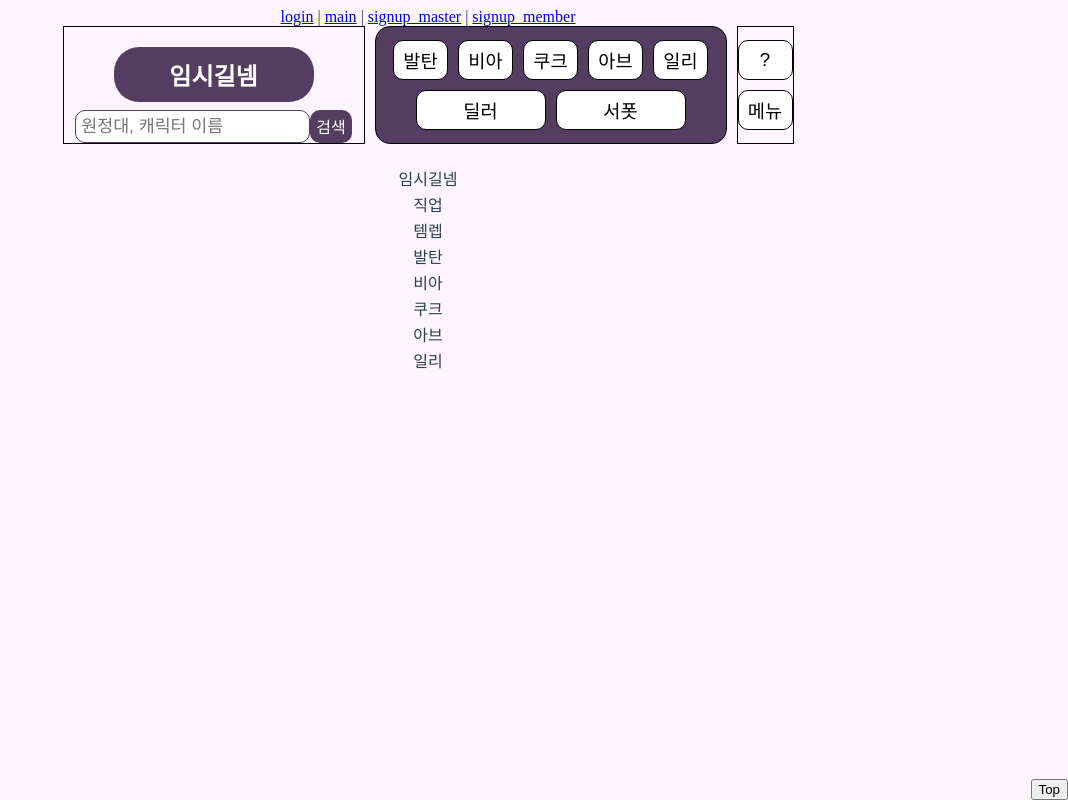
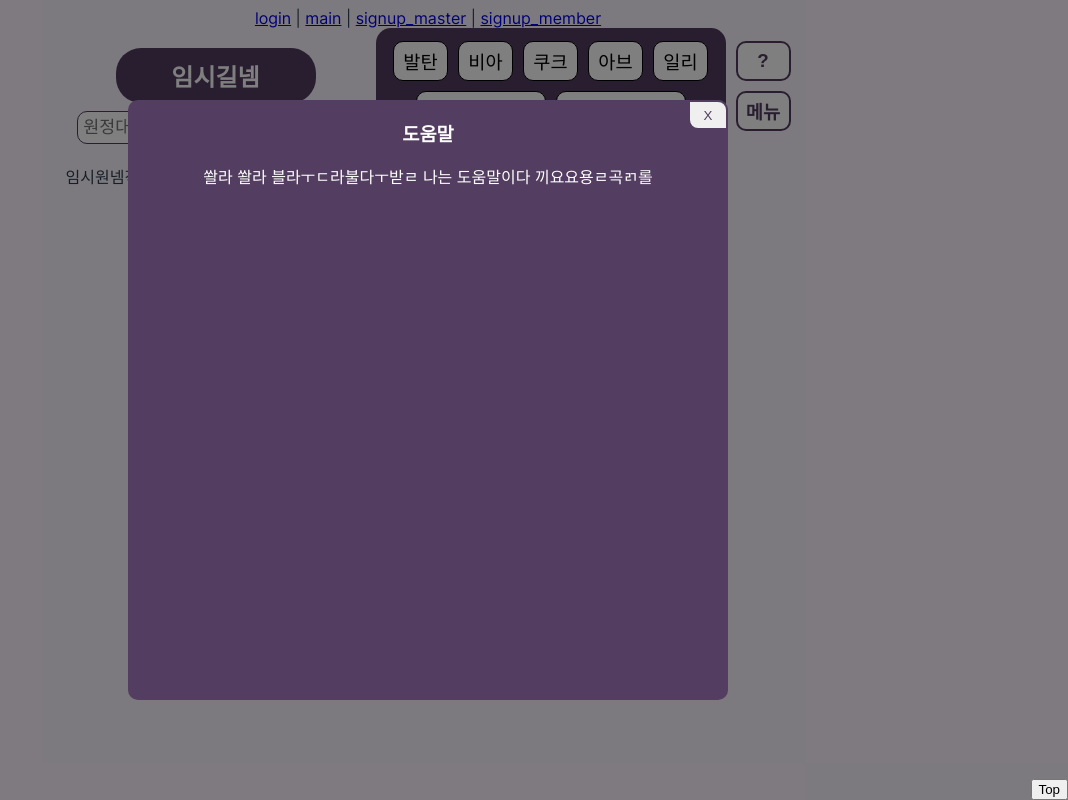
Before and after one commit to muguk04-4/lostArk_guildManager, a Vue app in the folder loagm/: page /main in a window 1280 px wide. Shown: the whole page, without its empty margins (212-1280 px from the left). Built offline with nearby package versions, Linux system fonts and the light colour scheme.

Commit message:
have to add mainView menu-modal

```diff
--- a/loagm/src/App.vue
+++ b/loagm/src/App.vue
@@ -10,8 +10,13 @@
 </template>
 
 <style>
+@font-face {
+  font-family: "Inter";
+  src: url(./fonts/Inter-VariableFont_slnt,wght.ttf) format("truetype");
+}
 body {
   background-color: rgb(252, 245, 255);
+  font-family: "Inter";
 }
 input:focus{
   outline: none;
--- a/loagm/src/views/MainView.vue
+++ b/loagm/src/views/MainView.vue
@@ -1,7 +1,8 @@
 <template>
   <!-- 도움말 모달창 -->
   <div class="modal" v-if="helpBtn == true">
-    <div>
+    <div class="help-box">
+      <button class="close">X</button>
       <h3>도움말</h3>
       <p>쏼라 쏼라 블라ㅜㄷ라불다ㅜ받ㄹ 나는 도움말이다 끼요요용ㄹ곡ㄺ롤</p>
     </div>
@@ -9,8 +10,8 @@
 
   <!-- 길드장 메뉴 모달창 -->
   <div class="modal" v-if="isGuildMaster == true && menuBtn == true">
-    <div>
-      <button>X</button>
+    <div class="menu-box">
+      <button class="close">X</button>
       <div>
         <input type="text">
         <button>복사</button>
@@ -29,7 +30,7 @@
   <!-- 길드원 메뉴 모달창 -->
   <div class="modal" v-if="isGuildMember == true && menuBtn == true">
     <div>
-      <button>X</button>
+      <button class="close">X</button>
       <div>
         <table></table>
         <button>+</button>
@@ -80,8 +81,8 @@
     </div>
 
     <!-- 현황판이 들어갈 곳 -->
-    <div class="account-table">
-      <table>
+    <div class="container">
+      <table class="account-table">
         <!-- 원정대 들어갈 곳 -->
         <thead>
           <tr>{{ accountName }}</tr>
@@ -107,8 +108,8 @@ export default {
   data () {
     return {
       guildName: '임시길넴',
-      accountName: '임시길넴',
-      helpBtn: false,
+      accountName: '임시원넴',
+      helpBtn: true,
       menuBtn: false,
       isGuildMaster: false,
       isGuildMember: true
@@ -131,6 +132,32 @@ export default {
     align-items: center;
     justify-content: center;
   }
+  .help-box{
+    background-color: var(--container-bg-color);
+    border-radius: 10px;
+    color: white;
+    width: 600px;
+    height: 600px;
+    position: relative;
+  }
+  .menu-box{
+    background-color: var(--container-bg-color);
+    border-radius: 10px;
+    color: white;
+    width: 600px;
+    height: 600px;
+    position: relative;
+  }
+  .close{
+    position: absolute;
+    right: 0;
+    top: 0;
+    width: 40px;
+    height: 30px;
+    border: 2px solid var(--container-bg-color);
+    border-radius: 0px 10px 0px 10px;
+    color: var(--container-bg-color);
+  }
 
   /* 본 페이지 스타일 */
   .container{
@@ -143,7 +170,6 @@ export default {
     gap: 10px;
   }
   .first{
-    border: 1px solid black;
     display: flex;
     flex-direction: column;
     justify-content: center;
@@ -182,7 +208,6 @@ export default {
     font-size: 12pt;
   }
   .second{
-    border: 1px solid black;
     border-radius: 15px;
     background-color: var(--container-bg-color);
     display: flex;
@@ -209,7 +234,6 @@ export default {
     width: 130px;
   }
   .third{
-    border: 1px solid black;
     display: flex;
     flex-direction: column;
     justify-content: center;
@@ -223,17 +247,21 @@ export default {
     width: 55px;
     height: 40px;
     font-size: 14pt;
-    border: 1px solid black;
+    font-weight: 700;
+    border: 2px solid var(--container-bg-color);
     border-radius: 10px;
     background-color: white;
-    color: black;
+    color: var(--container-bg-color);
   }
 
-  /* 윗부분 */
+  /* 아랫부분 */
   .account-table{
     margin-top: 20px;
     display: flex;
     flex-direction: column;
+  }
+  .account-table thead{
+    display: flex;
   }
   .to-top{
     position: absolute;
--- a/loagm/src/views/SignUpMasterView.vue
+++ b/loagm/src/views/SignUpMasterView.vue
@@ -1,6 +1,6 @@
 <template>
   <!-- 가입 후 뜨는 길드코드 안내 모달창 -->
-  <div class="modal" v-if="signUpSuccess == true">
+  <div class="modal" v-if="isSignUpSuccess == true">
     <div>
       <p>
         {{ guildName }} 길드의 길드 코드는 <br>{{ guildCode }} 입니다.<br>길드원들에게 알려주세요! <br>&#40; 관리자는 설정에서 길드 코드를 다시 확인할 수 있습니다. &#41;
@@ -38,7 +38,7 @@ export default {
     return {
       guildName: '임시길넴',
       guildCode: 'WEFH*#HINOVS(8',
-      signUpSuccess: false
+      isSignUpSuccess: false
     }
   }
 }
--- a/loagm/src/views/SignUpMemberView.vue
+++ b/loagm/src/views/SignUpMemberView.vue
@@ -1,6 +1,6 @@
 <template>
   <!-- 가입 후 뜨는 길드코드 안내 모달창 -->
-  <div class="modal" v-if="signUpSuccess == true">
+  <div class="modal" v-if="isSignUpSuccess == true">
     <div>
       <p>
         가입을 축하드립니다!<br>
@@ -37,7 +37,7 @@
 export default {
   data () {
     return {
-      signUpSuccess: false
+      isSignUpSuccess: false
     }
   }
 }
@@ -62,8 +62,8 @@ export default {
     background-color: var(--container-bg-color);
     color: white;
     border: none;
-    width: 600px;
-    height: 300px;
+    width: 500px;
+    height: 200px;
     font-size: 15pt;
     line-height: 140%;
     display: flex;
```
Also changed, not shown: loagm/src/fonts/Inter-VariableFont_slnt,wght.ttf (added).
